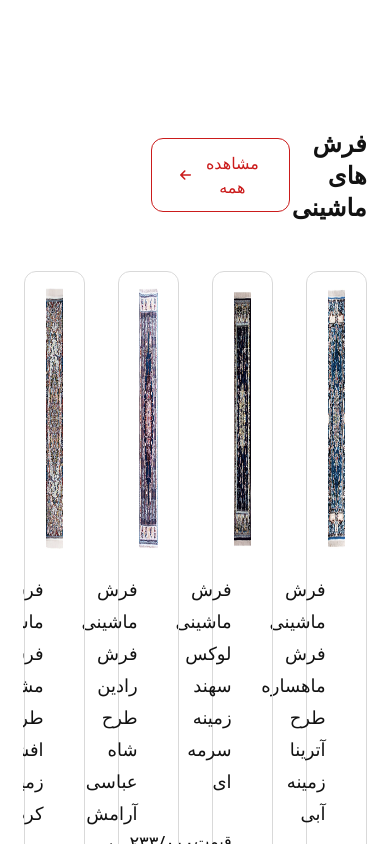
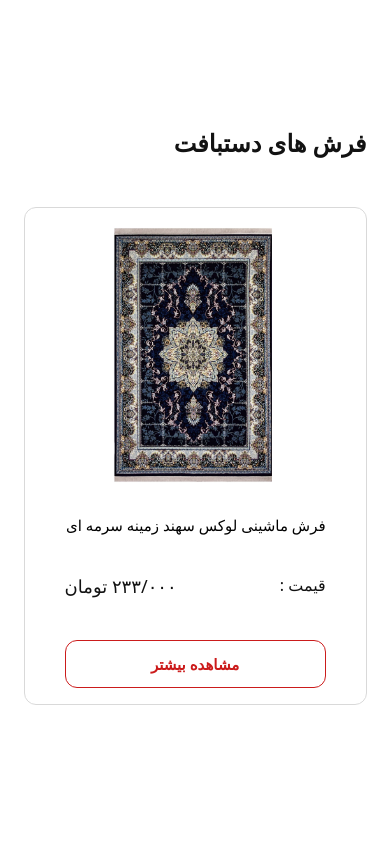
Before and after one commit to saman-tofighian/Carpet_Project, a Next.js app: page / in a window 390 px wide. Shown: the part 4520-5364 px from the top of the page. Built offline with nearby package versions, Linux system fonts and the light colour scheme.

Commit message:
responsive slider2

```diff
--- a/Components/Slider/Slider2.jsx
+++ b/Components/Slider/Slider2.jsx
@@ -3,6 +3,9 @@ import Link from 'next/link';
 import { useState } from 'react';
 import { FaArrowLeft } from 'react-icons/fa6';
 import 'swiper/css';
+import 'swiper/css/navigation';
+import 'swiper/css/pagination';
+import { Autoplay, Pagination } from 'swiper/modules';
 import { Swiper, SwiperSlide } from 'swiper/react';
 function Slider2() {
   const [data] = useState([
@@ -26,7 +29,7 @@ function Slider2() {
       id: 3,
       image: './slider7.png',
       alt: 'picSlider7',
-      title: 'فرش ماشینی فرش رادین طرح شاه عباسی آرامش زمینه کرم',
+      title: 'فرش ماشینی فرش رادین طرح شاه عباسی زمینه کرم',
       price: '۶/۳۰۳/۰۰۰ تومان',
       delay: 1.5,
     },
@@ -42,22 +45,38 @@ function Slider2() {
   return (
     <section className='w-full mt-16'>
       <div className='w-full px-[6%]'>
-        <div className='w-full flex items-center justify-between'>
-          <h3 className='font-bold text-2xl text-[#121212]'>فرش های ماشینی</h3>
+        <div className='w-full flex items-center md:justify-between'>
+          <h3 className='font-bold text-2xl text-[#121212]'>فرش های دستبافت</h3>
           <Link
             href='/'
-            className='py-3 px-7 bg-transparent border border-[#CB1B1B] text-[#CB1B1B] rounded-[12px] flex justify-center items-center text-center gap-x-3 me-32 ease-linear duration-700 hover:bg-[#CB1B1B] hover:text-white'
+            className='py-3 px-7 bg-transparent border border-[#CB1B1B] text-[#CB1B1B] rounded-[12px]  justify-center items-center text-center gap-x-3  ease-linear duration-700 hover:bg-[#CB1B1B] hover:text-white hidden md:flex'
           >
             مشاهده همه
             <FaArrowLeft />
           </Link>
         </div>
         <div className='w-full mt-12'>
-          <Swiper spaceBetween={33} slidesPerView={4}>
+          <Swiper
+            spaceBetween={33}
+            loop={true}
+            autoplay={{
+              delay: 6000,
+              disableOnInteraction: false,
+            }}
+            modules={[Autoplay, Pagination]}
+            breakpoints={{
+              0: { slidesPerView: 1 },
+              640: { slidesPerView: 1 },
+              768: { slidesPerView: 2 },
+              1024: { slidesPerView: 2 },
+              1450: { slidesPerView: 4 },
+            }}
+            className='mySwiper custom-pagination'
+          >
             {data.map((val) => (
               <SwiperSlide
                 key={val.id}
-                className='border border-[#D9D9D9] rounded-[12px] p-4 max-w-[21.3%]'
+                className='border border-[#D9D9D9] rounded-[12px] p-4 '
               >
                 <motion.div
                   initial={{ opacity: 0 }}
@@ -72,8 +91,8 @@ function Slider2() {
                       className='w-[255px] h-[261px]'
                     />
                   </figure>
-                  <div className='w-full px-6 mt-6'>
-                    <p className='font-medium text-[18px] text-[#121212] leading-8'>
+                  <div className='w-full px-6 md:px-0 lg:px-6 mt-6'>
+                    <p className='font-medium text-[15px] md:text-[14px] md:text-nowrap lg:text-wrap lg:text-[18px] xl:text-[#121212] leading-8'>
                       {val.title}
                     </p>
                   </div>
```
